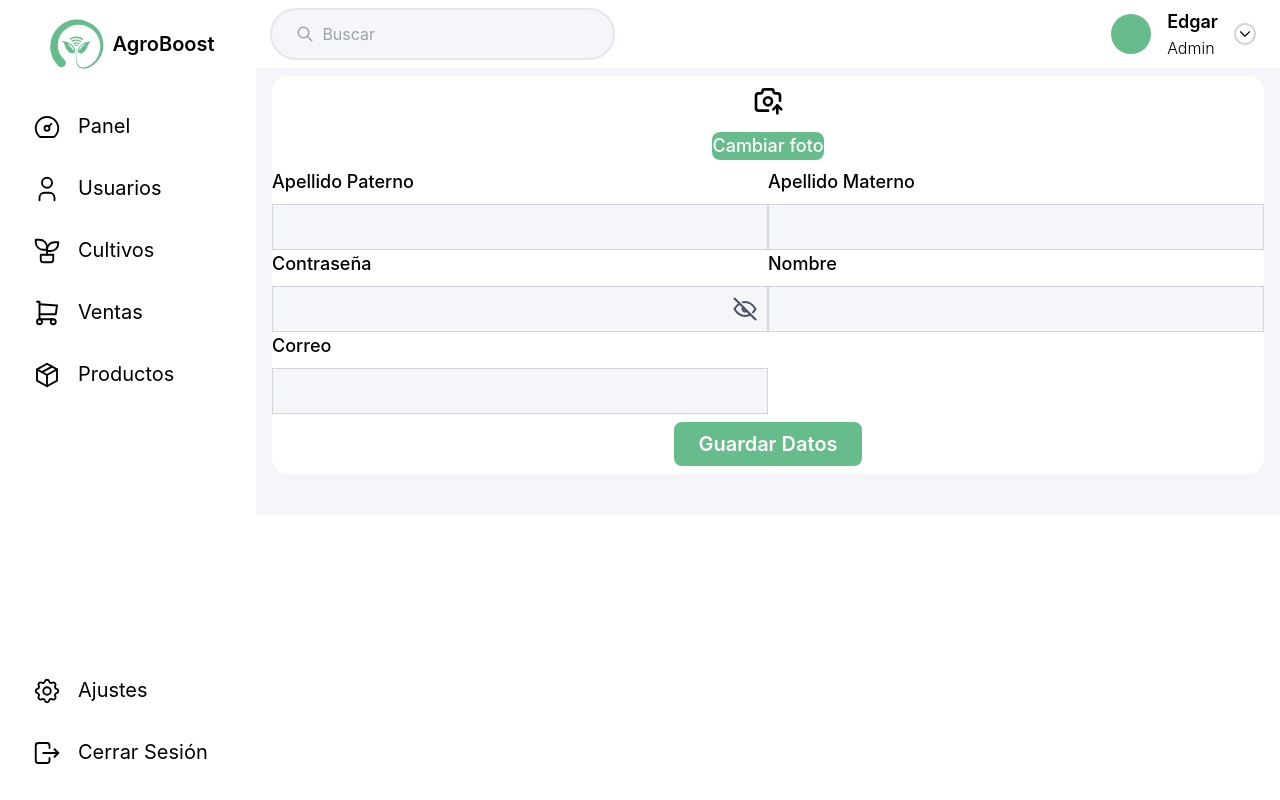
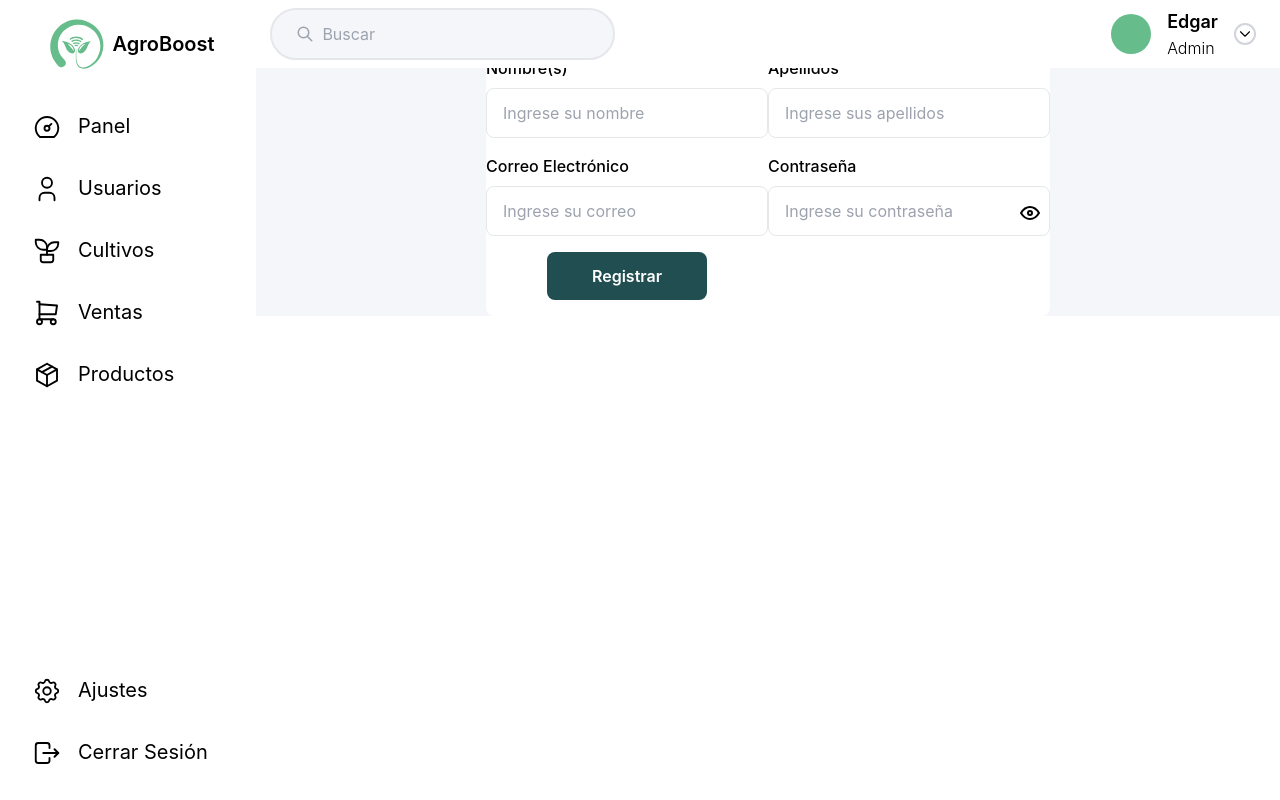
Before and after one commit to ManuelGL10/agroboost, a React (Create React App) app: page /dashboardregistro in a window 1280 px wide. Built offline with nearby package versions, Linux system fonts and the light colour scheme; a web font is replaced by a local one.

Commit message:
Revert "add ajustes en registro"
This reverts commit 3cd847c6e0cfe8dfb44beeda85e28f6777d7e341.

```diff
--- a/src/components/RegistroForm.js
+++ b/src/components/RegistroForm.js
@@ -6,8 +6,7 @@ import { IconEye, IconEyeOff } from '@tabler/icons-react';
 
 const RegistroForm = () => {
   const [name, setName] = useState('');
-  const [apellidopaterno, setapellidopaterno] = useState('');
-  const [apellidomaterno, setapellidomaterno] = useState('');
+  const [lastName, setLastName] = useState('');
   const [email, setEmail] = useState('');
   const [password, setPassword] = useState('');
   const [showPassword, setShowPassword] = useState(false);
@@ -17,8 +16,7 @@ const RegistroForm = () => {
   const handleSubmit = (e) => {
     e.preventDefault();
     console.log('Nombre:', name);
-    console.log('Apellidopaterno:', apellidopaterno);
-    console.log('Apellidomaterno:', apellidomaterno);
+    console.log('Apellidos:', lastName);
     console.log('Correo:', email);
     console.log('Contraseña:', password);
     console.log('¿Términos aceptados?:', termsAccepted);
@@ -49,24 +47,12 @@ const RegistroForm = () => {
           />
         </div>
         <div className="mb-3">
-          <label htmlFor="lastName" className="block font-medium text-base text-custom-00000 mb-2 text-left">Apellido Paterno</label>
+          <label htmlFor="lastName" className="block font-medium text-base text-custom-00000 mb-2 text-left">Apellidos</label>
           <input
             type="text"
-            id="apellidomaterno"
-            value={apellidopaterno}
-            onChange={(e) => setapellidopaterno(e.target.value)}
-            className="w-full px-4 py-3 border rounded-lg focus:outline-none focus:border-blue-500"
-            placeholder="Ingrese sus apellidos"
-            required
-          />
-        </div>
-        <div className="mb-3">
-          <label htmlFor="lastName" className="block font-medium text-base text-custom-00000 mb-2 text-left">Apellido Materno</label>
-          <input
-            type="text"
-            id="apellidomaterno"
-            value={apellidomaterno}
-            onChange={(e) => setapellidomaterno(e.target.value)}
+            id="lastName"
+            value={lastName}
+            onChange={(e) => setLastName(e.target.value)}
             className="w-full px-4 py-3 border rounded-lg focus:outline-none focus:border-blue-500"
             placeholder="Ingrese sus apellidos"
             required
--- a/src/components/dashboard/MainRegistro.js
+++ b/src/components/dashboard/MainRegistro.js
@@ -1,65 +1,96 @@
-import React, { useState } from 'react'
-import { IconCameraUp, IconEye, IconEyeOff } from '@tabler/icons-react'
+import React, { useState } from 'react';
+import { IconEye, IconEyeOff } from '@tabler/icons-react';
 
-const MainProfile = () => {
-    const [isOpen, setIsOpen] = useState(false)
+const MainRegistro = () => {
+  const [name, setName] = useState('');
+  const [lastName, setLastName] = useState('');
+  const [email, setEmail] = useState('');
+  const [password, setPassword] = useState('');
+  const [showPassword, setShowPassword] = useState(false);
 
-    const handleOpen = () => {
-        setIsOpen(!isOpen)
-    }
+  const handleSubmit = (e) => {
+    e.preventDefault();
+    console.log('Nombre:', name);
+    console.log('Apellidos:', lastName);
+    console.log('Correo:', email);
+    console.log('Contraseña:', password);
+    // Lógica para registrar al administrador
+  };
+
+  const handleTogglePasswordVisibility = () => {
+    setShowPassword(!showPassword);
+  };
 
   return (
-    <div className='bg-background ml-[20%] p-4'>
-        <h1 className='text-3xl font-semibold mt-20'>Registro de Usuario</h1>
-        <div className='py-6'>
-            <div className='w-full bg-white rounded-2xl py-4 px-8'>
-                <div className='w-full flex flex-col items-center justify-center py-2'>
-                    <div className='bg-gray-300 rounded-full p-10'>
-                        <IconCameraUp size={32}/>
+    <div className="bg-background min-h-screen flex justify-center items-center">
+      <div className="w-[60%] p-8 bg-white rounded-lg auto ml-[20%]">
+        <h2 className="block font-medium md:text-4xl sm:text-3xl text-2xl text-custom-204E51 mb-4 mt-50 text-center">Registro de Usuarios</h2>
+        <form onSubmit={handleSubmit} className="grid grid-cols-2 gap-4">
+          <div className="col-span-1 mb-4">
+            <label htmlFor="name" className="block font-medium text-base text-custom-00000 mb-2 mt-7 text-left">Nombre(s)</label>
+            <input
+              type="text"
+              id="name"
+              value={name}
+              onChange={(e) => setName(e.target.value)}
+              className="w-full px-4 py-3 border rounded-lg focus:outline-none focus:border-blue-500"
+              placeholder="Ingrese su nombre"
+              required
+            />
           </div>
-                    <button className='mt-4 text-lg font-medium py-1 px-3 rounded-lg bg-custom-color_logo text-white hover:bg-[#2F9B5D]'>
-                        Cambiar foto
+          <div className="col-span-1 mb-4">
+            <label htmlFor="lastName" className="block font-medium text-base text-custom-00000 mb-2 mt-7 text-left">Apellidos</label>
+            <input
+              type="text"
+              id="lastName"
+              value={lastName}
+              onChange={(e) => setLastName(e.target.value)}
+              className="w-full px-4 py-3 border rounded-lg focus:outline-none focus:border-blue-500"
+              placeholder="Ingrese sus apellidos"
+              required
+            />
+          </div>
+          <div className="col-span-1 mb-4">
+            <label htmlFor="email" className="block font-medium text-base text-custom-00000 mb-2 mt-7 text-left">Correo Electrónico</label>
+            <input
+              type="email"
+              id="email"
+              value={email}
+              onChange={(e) => setEmail(e.target.value)}
+              className="w-full px-4 py-3 border rounded-lg focus:outline-none focus:border-blue-500"
+              placeholder="Ingrese su correo"
+              required
+            />
+          </div>
+          <div className="col-span-1 mb-4 mt-7 relative">
+            <label htmlFor="password" className="block font-medium text-base text-custom-00000 mb-2 text-left">Contraseña</label>
+            <input
+              type={showPassword ? "text" : "password"}
+              id="password"
+              value={password}
+              onChange={(e) => setPassword(e.target.value)}
+              className="w-full px-4 py-3 border rounded-lg focus:outline-none focus:border-blue-500"
+              placeholder="Ingrese su contraseña"
+              required
+            />
+            <button
+              type="button"
+              onClick={handleTogglePasswordVisibility}
+              className="absolute inset-y-0 right-2 flex items-center bg-transparent focus:outline-none"
+              style={{ top: 'calc(50% + -5px)' }}
+            >
+              {showPassword ? <IconEyeOff size={24} /> : <IconEye size={24} />}
             </button>
           </div>
-                <form className='flex flex-col'>
-                    <div className='grid grid-cols-2 gap-x-8 gap-y-4 my-6 text-lg font-medium text-gray-600'>
-                        <div className='flex flex-col order-1'>
-                            <span>Nombre</span>
-                            <input type='text' className='border border-gray-300 bg-background p-2 rounded-md text-black mt-2'/>
-                        </div>
-                        <div className='flex flex-col order-3'>
-                            <span>Apellido Paterno</span>
-                            <input type='text' className='border border-gray-300 bg-background p-2 rounded-md text-black mt-2'/>
-                        </div>
-                        <div className='flex flex-col order-5'>
-                            <span>Apellido Materno</span>
-                            <input type='text' className='border border-gray-300 bg-background p-2 rounded-md text-black mt-2'/>
-                        </div>
-                        <div className='flex flex-col order-2'>
-                            <span>Correo</span>
-                            <input type='email' className='border border-gray-300 bg-background p-2 rounded-md text-black mt-2'/>
-                        </div>
-                        <div className='flex flex-col order-4'>
-                            <span>Contraseña</span>
-                            <div className='border border-gray-300 bg-background p-2 rounded-md text-black mt-2 flex items-center'>
-                                <input type='password' className='bg-background w-full focus:outline-none'/>
-                                <button type='button' onClick={handleOpen}>
-                                    {isOpen ? <IconEye size={28} stroke={1.8} color='#4b5563'/> : <IconEyeOff size={28} stroke={1.8} color='#4b5563'/>}
+          <div className="col-span-2 mb-4 mt-7 flex justify-center">
+              <button type="submit" className="w-40 bg-custom-204E51 text-white font-semibold px-4 py-3 rounded-lg hover:bg-custom-306C73 focus:outline-none focus:bg-custom-306C73 focus:ring-2 focus:ring-custom-204E51">
+              Registrar
               </button>
           </div>
-                        </div>
-                    </div>
-                    <div className='justify-center flex py-2'>
-                        <button className='text-xl font-semibold py-2 px-6 rounded-lg bg-custom-color_logo text-white hover:bg-[#2F9B5D]'>
-                            Guardar Datos
-                        </button>
-                    </div>
-
         </form>
       </div>
     </div>
-    </div>
-  )
-}
+  );
+};
 
-export default MainProfile
+export default MainRegistro;
```
Lines whose indentation alone changed are shown as unchanged.
